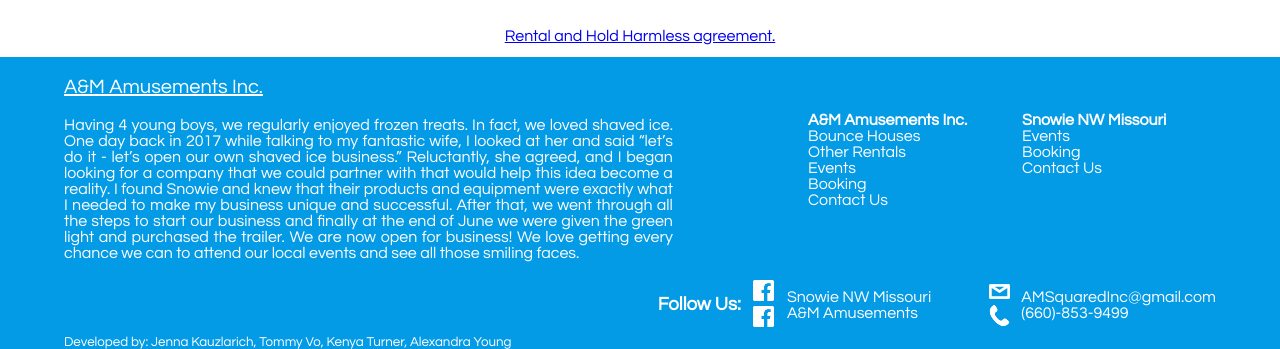
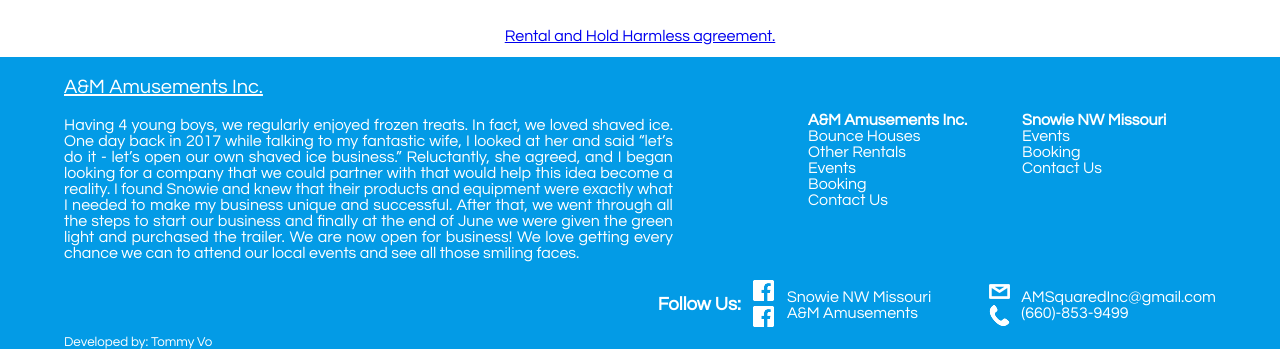
Before and after one commit to votommy/Snowie, a plain HTML site: page Booking.html in a window 1280 px wide. Shown: the part 1267-1616 px from the top of the page. Drawn offline with Linux system fonts and the light colour scheme.

Commit message:
Add files via upload

```diff
--- a/Booking.html
+++ b/Booking.html
@@ -160,7 +160,7 @@
 			<a href="tel:660-853-9499">(660)-853-9499</a><br>
 		</div>
 	</div>
-	<small class="credits">Developed by: Jenna Kauzlarich, Tommy Vo, Kenya Turner, Alexandra Young</small> <!--Developer credits-->
+	<small class="credits">Developed by: Tommy Vo</small> <!--Developer credits-->
 </footer>
 </body>
 </html>
```
Also changed, not shown: BounceHouses.html (+1 -1 lines), Contact.html (+1 -1 lines), SnowieEvents.html (+1 -1 lines), SnowieHome.html (+1 -1 lines), amEvents.html (+1 -1 lines), amHome.html (+1 -1 lines), amRentals.html (+1 -1 lines), index.html (+1 -1 lines).
